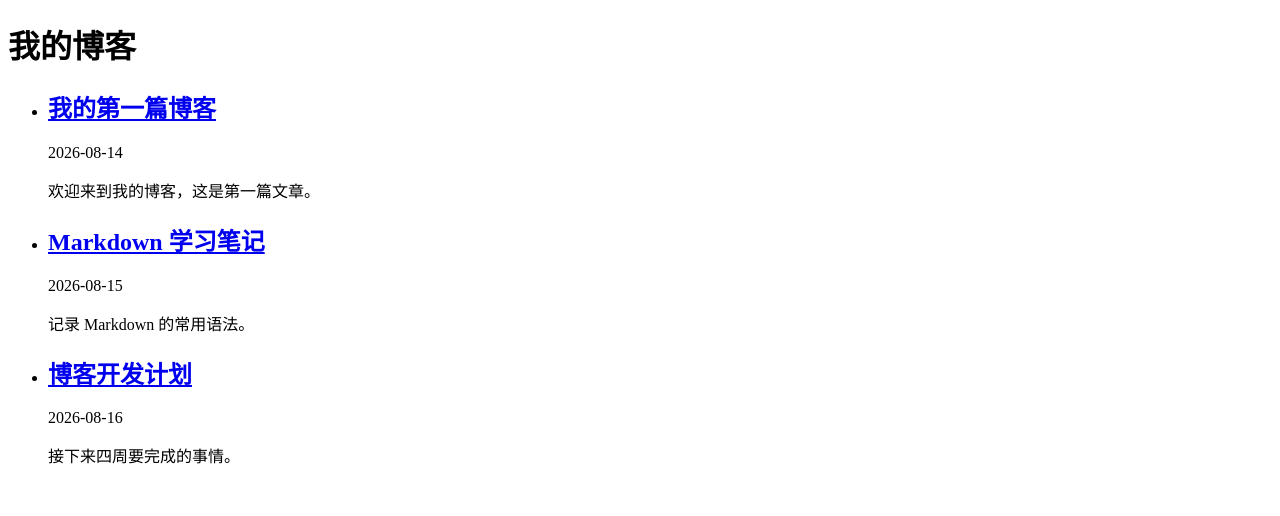
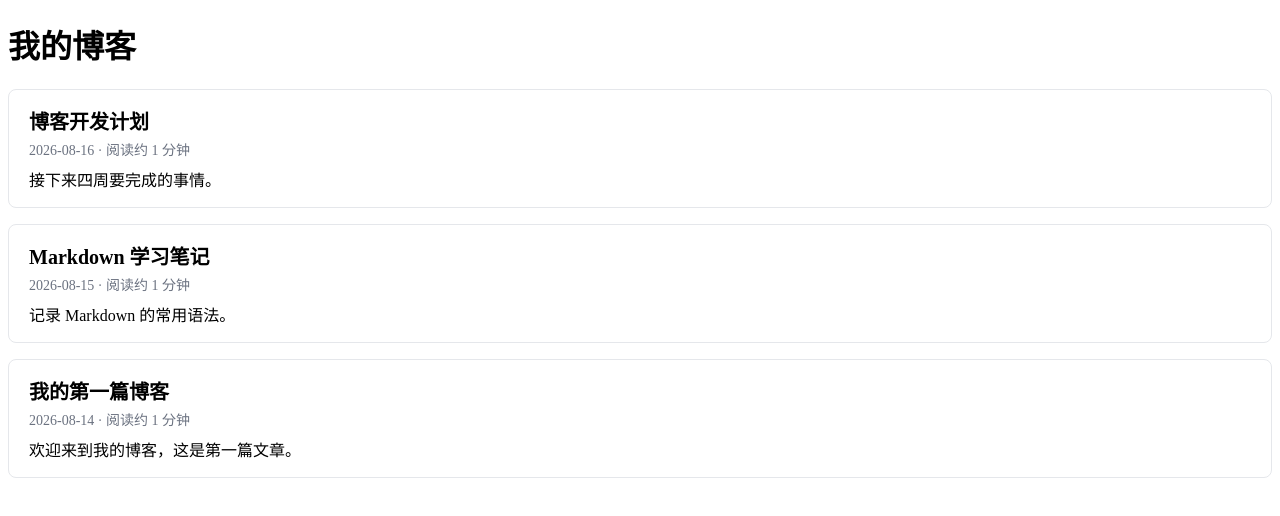
Before and after one commit to CheckeyZerone/Checkey01-Blog-Simple-Frontend, a Vue app: page / in a window 1280 px wide. Shown: the top 516 px of the page. Built offline with nearby package versions, Linux system fonts and the light colour scheme; the HTML template or start-up script is replaced by a standard one.

Commit message:
feat: 抽取 PostCard 组件，列表按日期倒序并显示阅读时间

```diff
--- /dev/null
+++ b/src/components/PostCard.vue
@@ -0,0 +1,56 @@
+<script setup lang="ts">
+import { computed } from 'vue';
+import type { Article } from '../data/articles'
+
+const props = defineProps<{
+  article: Article
+}>();
+
+const emit = defineEmits<{
+  select: [slug: string]
+}>();
+
+// 阅读时间：去掉 Markdown 符号后按 300 字/分钟估算，最少1分钟
+const readingTime = computed(() => {
+  const chars: number = props.article.content.replace(/[#*>\-\s]/g, '').length;
+  return Math.max(1, Math.ceil(chars / 300));
+})
+
+// 点击整张卡片时，把 slug 发给父组件
+function handleClick() {
+  emit('select', props.article.slug)
+}
+</script>
+
+<template>
+  <article class="post-card" @click="handleClick">
+    <h2>{{ article.title }}</h2>
+    <p class="meta">{{ article.date }} · 阅读约 {{ readingTime }} 分钟</p>
+    <p class="excerpt">{{ article.excerpt }}</p>
+  </article>
+</template>
+
+<style scoped>
+  .post-card {
+    border: 1px solid #e5e7eb;
+    border-radius: 8px;
+    padding: 1rem 1.25rem;
+    cursor: pointer;
+    transition: box-shadow 0.2s;
+  }
+  .post-card:hover {
+    box-shadow: 0 4px 12px rgb(0 0 0/ 0.08);
+  }
+  .post-card h2 {
+    margin: 0 0 0.25rem;
+    font-size: 1.25rem;
+  }
+  .meta {
+    color: #6b7280;
+    font-size: 0.875rem;
+    margin: 0 0 0.5rem;
+  }
+  .excerpt {
+    margin: 0;
+  }
+</style>
--- a/src/views/HomeViews.vue
+++ b/src/views/HomeViews.vue
@@ -1,11 +1,34 @@
 <script setup lang="ts">
+import { useRouter } from 'vue-router';
 import { articles } from '../data/articles'
+import { computed } from 'vue';
+import PostCard from '@/components/PostCard.vue';
+
+const router = useRouter();
+
+// 按照日期排序
+const sortedArticles = computed(() =>
+[...articles].sort((a, b) => b.date.localeCompare(a.date)),
+)
+
+function goToPost(slug: string) {
+  router.push(`/post/${slug}`);
+}
 </script>
 
 <template>
   <main>
     <h1>我的博客</h1>
-    <ul>
+    <div class="post-list">
+      <PostCard
+        v-for="article in sortedArticles"
+        :key="article.slug"
+        :article="article"
+        @select="goToPost"
+      />
+    </div>
+
+    <!-- <ul>
       <li v-for="article in articles" :key="article.slug">
         <RouterLink :to="`/post/${article.slug}`">
           <h2>{{ article.title }}</h2>
@@ -13,6 +36,14 @@ import { articles } from '../data/articles'
         <p>{{ article.date }}</p>
         <p>{{ article.excerpt }}</p>
       </li>
-    </ul>
+    </ul> -->
   </main>
 </template>
+
+<style scoped>
+.post-list {
+  display: flex;
+  flex-direction: column;
+  gap: 1rem;
+}
+</style>
```
Also changed, not shown: 1 other file (tests, documents, lock files or other folders).
